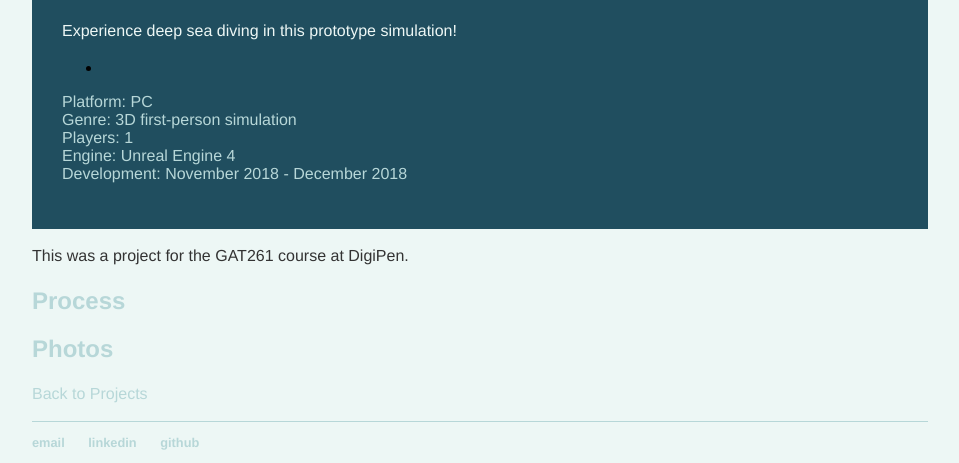
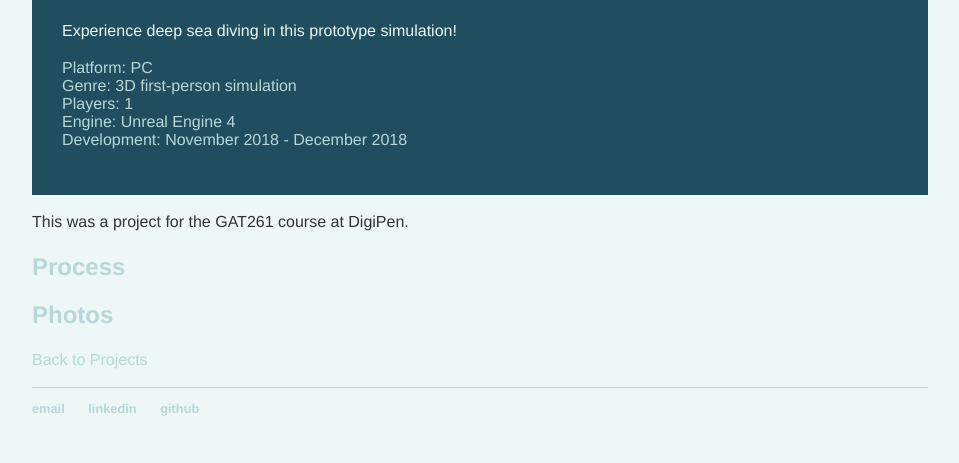
Before and after one commit to digigrant/digigrant.github.io, a Jekyll site: the page built from projects/diving-game.html, in a window 1280 px wide. Shown: the part 925-1388 px from the top of the page, without its empty margins (160-1119 px from the left). Built offline with Jekyll 4.4.1, drawn with Linux system fonts in a browser that asks for light colours; after the commit the page ends 1354 px from its top, so only the background shows below that.

Commit message:
Update main.scss

```diff
--- a/_sass/main.scss
+++ b/_sass/main.scss
@@ -141,6 +141,13 @@
             padding-left: 0px;
         }
 
+        .downloads
+        {
+            list-style: none;
+            padding-left: 0px;
+            float: right;
+        }
+
         .buttonDownload
         {
             width: 144px;
```
